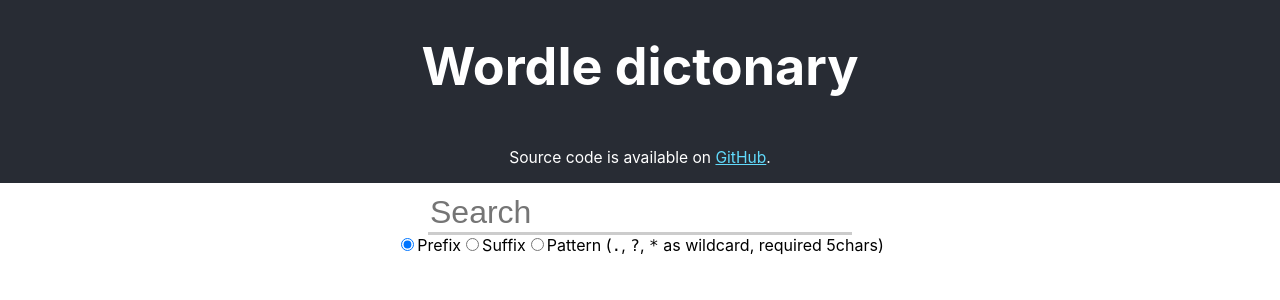
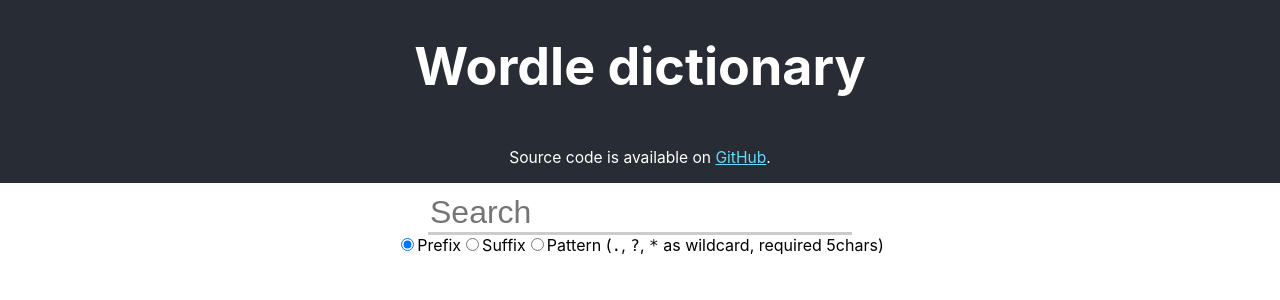
Before and after one commit to hinaloe/wordle-dic, a React (Vite) app: page / in a window 1280 px wide. Shown: the top 300 px of the page. Built offline with nearby package versions, Linux system fonts and the light colour scheme.

Commit message:
Correct spelling

```diff
--- a/src/App.tsx
+++ b/src/App.tsx
@@ -11,7 +11,7 @@ function App() {
   return (
     <div className="App">
       <header className="App-header">
-        <h1>Wordle dictonary</h1>
+        <h1>Wordle dictionary</h1>
         <p style={{fontSize: '0.6em'}}>Source code is available on <a href='https://github.com/hinaloe/wordle-dic' className="App-link">GitHub</a>.</p>
       </header>
       <div>
```
